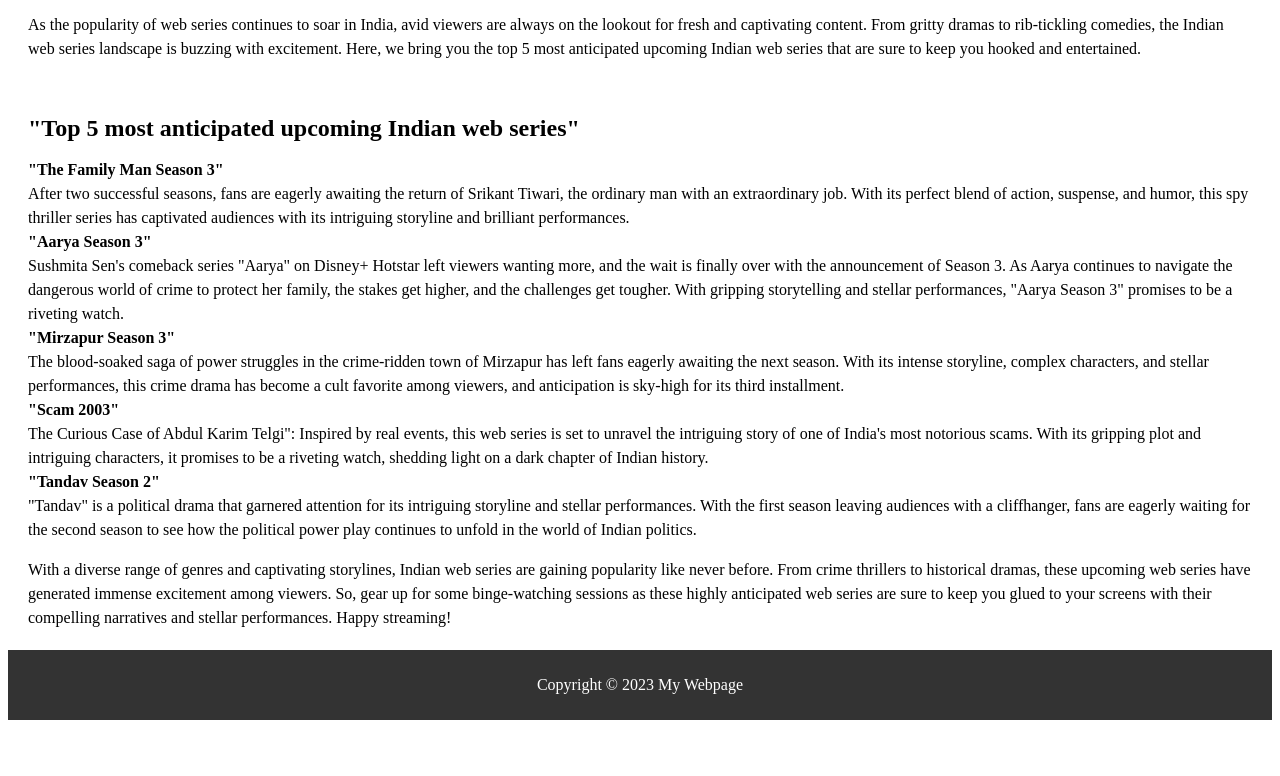
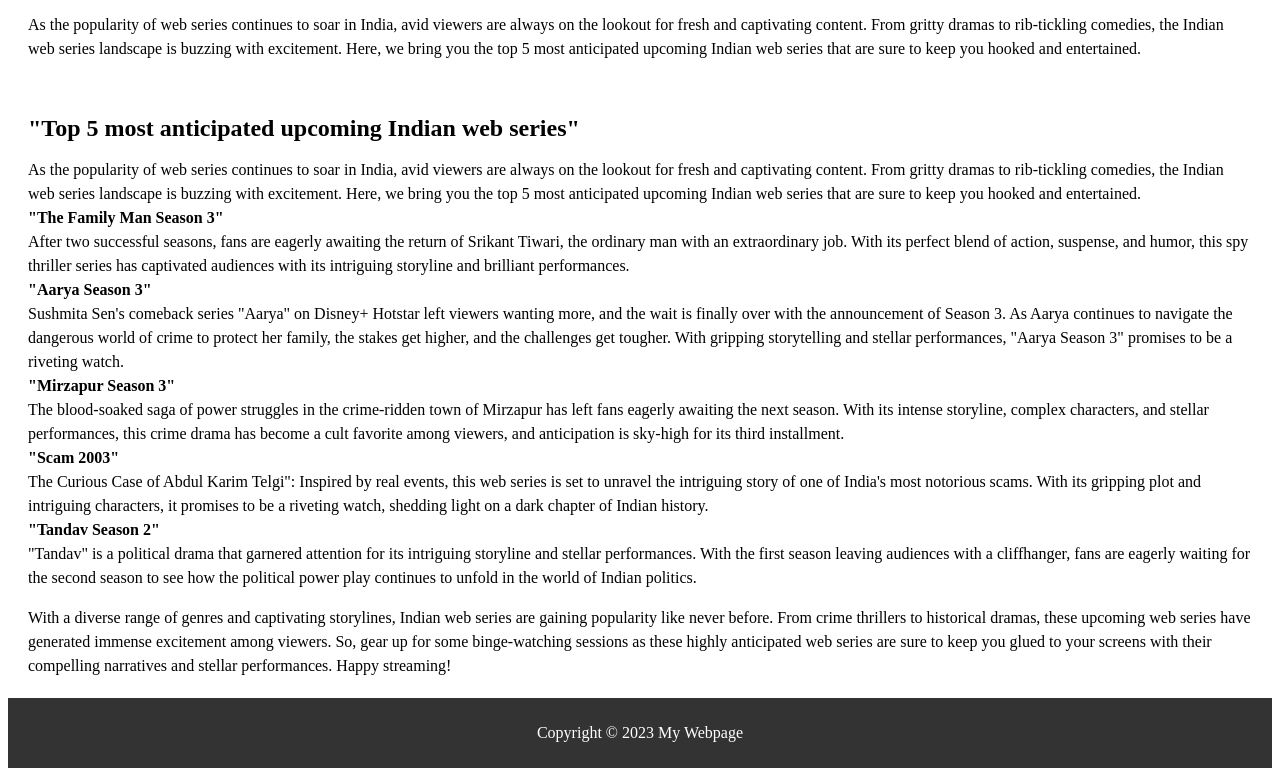
Before and after one commit to Zelidriss/Creative-content, a plain HTML site: page index.html in a window 1280 px wide. Shown: the part 1222-1998 px from the top of the page. Before the commit the page ends 1950 px from the top, so only its background shows below. Drawn offline with Linux system fonts and the light colour scheme.

Commit message:
Update index.html

```diff
--- a/index.html
+++ b/index.html
@@ -96,7 +96,9 @@
             <br>
              <h2>"Top 5 most anticipated upcoming Indian web series"</h2>
             <p>
-
+                As the popularity of web series continues to soar in India, avid viewers are always on the lookout for fresh and captivating content. From gritty dramas to rib-tickling comedies, the Indian web series landscape is buzzing with excitement.
+              Here, we bring you the top 5 most anticipated upcoming Indian web series that are sure to keep you hooked and entertained.
+              <br>
                 <strong>"The Family Man Season 3"</strong> <br> After two successful seasons, fans are eagerly awaiting the return of Srikant Tiwari, the ordinary man with an extraordinary job.
                  With its perfect blend of action, suspense, and humor, this spy thriller series has captivated audiences with its intriguing storyline and brilliant performances.
                  <br>  <strong>"Aarya Season 3"</strong> <br>  Sushmita Sen's comeback series "Aarya" on Disney+ Hotstar left viewers wanting more, and the wait is finally over with the announcement of Season 3.
@@ -105,9 +107,9 @@
                  <br>  <strong>"Mirzapur Season 3"</strong> <br> The blood-soaked saga of power struggles in the crime-ridden town of Mirzapur has left fans eagerly awaiting the next season.
                    With its intense storyline, complex characters, and stellar performances, this crime drama has become a cult favorite among viewers, and anticipation is sky-high for its third installment.
                 <br> <strong>"Scam 2003"</strong> <br> The Curious Case of Abdul Karim Telgi": Inspired by real events, this web series is set to unravel the intriguing story of one of India's most notorious scams.
- With its gripping plot and intriguing characters, it promises to be a riveting watch, shedding light on a dark chapter of Indian history.
-<br> <strong>"Tandav Season 2"</strong> <br> "Tandav" is a political drama that garnered attention for its intriguing storyline and stellar performances.
-With the first season leaving audiences with a cliffhanger, fans are eagerly waiting for the second season to see how the political power play continues to unfold in the world of Indian politics.
+                 With its gripping plot and intriguing characters, it promises to be a riveting watch, shedding light on a dark chapter of Indian history.
+                 <br> <strong>"Tandav Season 2"</strong> <br> "Tandav" is a political drama that garnered attention for its intriguing storyline and stellar performances.
+                  With the first season leaving audiences with a cliffhanger, fans are eagerly waiting for the second season to see how the political power play continues to unfold in the world of Indian politics.
 
             </p>
 
@@ -116,6 +118,8 @@
                  these upcoming web series have generated immense excitement among viewers.
                  So, gear up for some binge-watching sessions as these highly anticipated web series are sure to keep you glued to your screens with their compelling narratives and stellar performances. Happy streaming!
             </p>
+
+
       </section>
 
 
```
